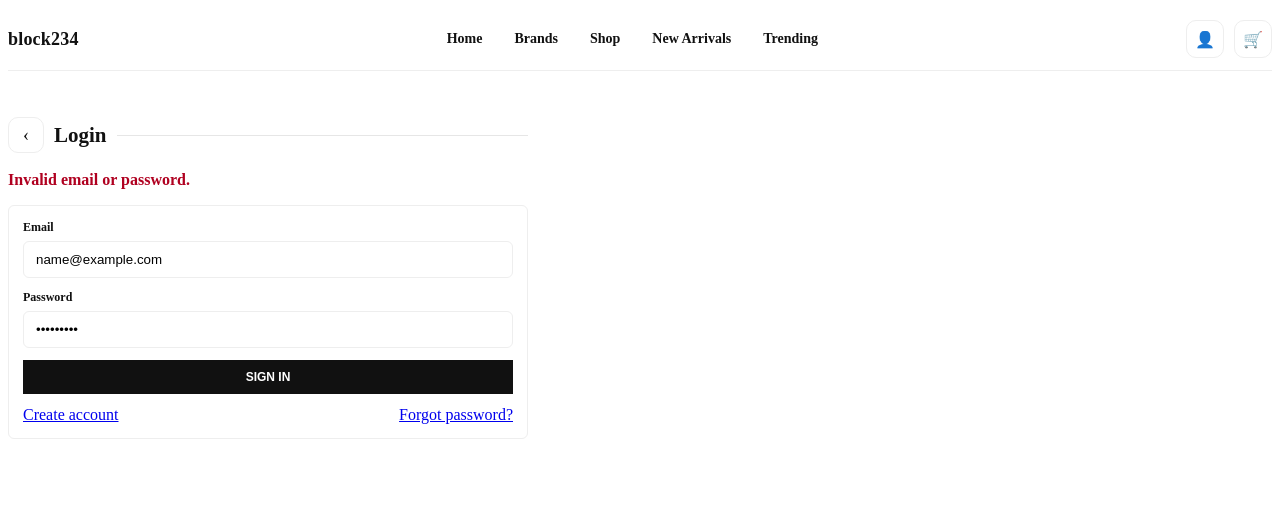
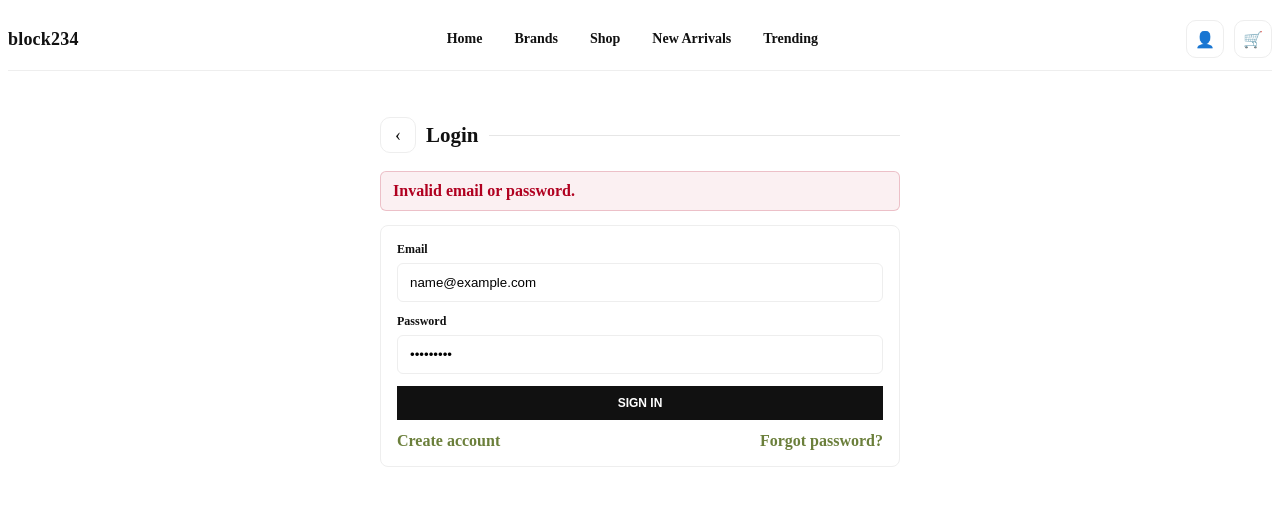
Before and after one commit to Itzteejay70/clothing-web-frontend, a React (Vite) app: page /login in a window 1280 px wide. Both pictures are taken after typing "name@example.com", "Sample123" into the empty fields and a click on the button "SIGN IN". Shown: the top 506 px of the page. Built offline with nearby package versions, Linux system fonts and the light colour scheme.

Commit message:
Refactor code structure for improved readability and maintainability

```diff
--- a/src/components/layout/Navbar.jsx
+++ b/src/components/layout/Navbar.jsx
@@ -45,7 +45,6 @@ export default function Navbar() {
           <NavLink to="/shop" className="navLink">Shop</NavLink>
           <NavLink to="/new-arrivals" className="navLink">New Arrivals</NavLink>
           <NavLink to="/trending" className="navLink">Trending</NavLink>
-
         </nav>
 
         {/* Right actions */}
@@ -90,7 +89,7 @@ export default function Navbar() {
           <NavLink to="/shop" className="navDrawerLink">Shop</NavLink>
           <NavLink to="/new-arrivals" className="navDrawerLink">New Arrivals</NavLink>
           <NavLink to="/trending" className="navDrawerLink">Trending</NavLink>
-          <NavLink to="/login" className="navDrawerLink">  Login</NavLink>
+
 
 
 
--- a/src/pages/auth/Login.jsx
+++ b/src/pages/auth/Login.jsx
@@ -28,7 +28,7 @@ export default function Login() {
   }
 
   return (
-    <div className="container" style={{ padding: "28px 0", maxWidth: 520 }}>
+    <div className="container authContainer" style={{ padding: "28px 0" }}>
       <div className="shopHeaderRow">
         <Link to="/" className="backLink" aria-label="Back">
           ‹
@@ -37,9 +37,9 @@ export default function Login() {
         <div className="shopHeaderDivider" />
       </div>
 
-      {error ? <p style={{ color: "#b00020", fontWeight: 800 }}>{error}</p> : null}
+      {error ? <div className="authError">{error}</div> : null}
 
-      <form onSubmit={onSubmit} className="checkoutForm" style={{ marginTop: 12 }}>
+      <form onSubmit={onSubmit} className="authCard">
         <div className="field">
           <label>Email</label>
           <input name="email" value={form.email} onChange={onChange} />
@@ -47,16 +47,25 @@ export default function Login() {
 
         <div className="field">
           <label>Password</label>
-          <input name="password" type="password" value={form.password} onChange={onChange} />
+          <input
+            name="password"
+            type="password"
+            value={form.password}
+            onChange={onChange}
+          />
         </div>
 
         <button className="shopBtn" type="submit">
           Sign In
         </button>
 
-        <div style={{ marginTop: 12, display: "flex", justifyContent: "space-between" }}>
-          <Link to="/register" className="linkBtn">Create account</Link>
-          <Link to="/forgot-password" className="linkBtn">Forgot password?</Link>
+        <div className="authLinksRow">
+          <Link to="/register" className="authLink">
+            Create account
+          </Link>
+          <Link to="/forgot-password" className="authLink">
+            Forgot password?
+          </Link>
         </div>
       </form>
     </div>
--- a/src/pages/auth/Register.jsx
+++ b/src/pages/auth/Register.jsx
@@ -25,7 +25,7 @@ export default function Register() {
   }
 
   return (
-    <div className="container" style={{ padding: "28px 0", maxWidth: 520 }}>
+    <div className="container authContainer" style={{ padding: "28px 0" }}>
       <div className="shopHeaderRow">
         <Link to="/login" className="backLink" aria-label="Back">
           ‹
@@ -34,9 +34,9 @@ export default function Register() {
         <div className="shopHeaderDivider" />
       </div>
 
-      {error ? <p style={{ color: "#b00020", fontWeight: 800 }}>{error}</p> : null}
+      {error ? <div className="authError">{error}</div> : null}
 
-      <form onSubmit={onSubmit} className="checkoutForm" style={{ marginTop: 12 }}>
+      <form onSubmit={onSubmit} className="authCard">
         <div className="field">
           <label>Full Name</label>
           <input name="fullName" value={form.fullName} onChange={onChange} />
@@ -49,16 +49,26 @@ export default function Register() {
 
         <div className="field">
           <label>Password</label>
-          <input name="password" type="password" value={form.password} onChange={onChange} />
+          <input
+            name="password"
+            type="password"
+            value={form.password}
+            onChange={onChange}
+          />
         </div>
 
         <button className="shopBtn" type="submit">
           Create Account
         </button>
 
-        <p style={{ marginTop: 12 }}>
-          Already have an account? <Link to="/login" className="linkBtn">Login</Link>
-        </p>
+        <div className="authLinksRow" style={{ justifyContent: "flex-start" }}>
+          <span style={{ fontWeight: 700, color: "#444" }}>
+            Already have an account?
+          </span>
+          <Link to="/login" className="authLink">
+            Login
+          </Link>
+        </div>
       </form>
     </div>
   );
--- a/src/styles/home.css
+++ b/src/styles/home.css
@@ -768,3 +768,73 @@
     border-radius: 9px;
   }
 }
+
+/* AUTH PAGES */
+.authContainer {
+  max-width: 520px;
+  margin: 0 auto;
+}
+
+.authCard {
+  border: 1px solid #eee;
+  border-radius: 8px;
+  background: #fff;
+  padding: 16px;
+  margin-top: 14px;
+}
+
+.authError {
+  margin-top: 12px;
+  padding: 10px 12px;
+  border: 1px solid rgba(176, 0, 32, 0.2);
+  background: rgba(176, 0, 32, 0.06);
+  color: #b00020;
+  border-radius: 6px;
+  font-weight: 800;
+}
+
+.authLinksRow {
+  margin-top: 12px;
+  display: flex;
+  justify-content: space-between;
+  gap: 12px;
+  flex-wrap: wrap;
+}
+
+.authLink {
+  color: #6b7f3b;
+  font-weight: 800;
+  text-decoration: none;
+}
+
+.authLink:hover {
+  text-decoration: underline;
+}
+
+/* Inputs (works for Login/Register/Checkout too) */
+.field label {
+  font-size: 12px;
+  font-weight: 800;
+  color: #111;
+}
+
+.field input,
+.field textarea {
+  border: 1px solid #eee;
+  border-radius: 6px;
+  padding: 11px 12px;
+  outline: none;
+  background: #fff;
+}
+
+.field input:focus,
+.field textarea:focus {
+  border-color: rgba(107, 127, 59, 0.5);
+  box-shadow: 0 0 0 3px rgba(107, 127, 59, 0.12);
+}
+
+@media (max-width: 420px) {
+  .authCard {
+    padding: 14px;
+  }
+}
```
Also changed, not shown: 1 other file (tests, documents, lock files or other folders).
